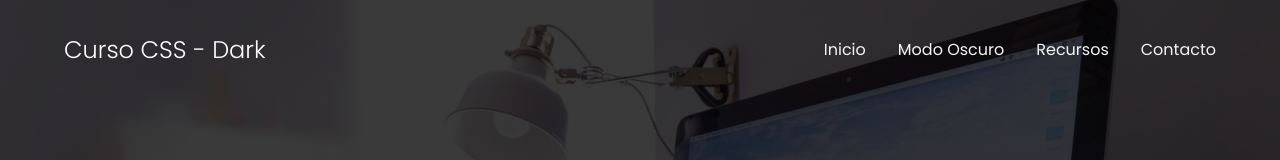
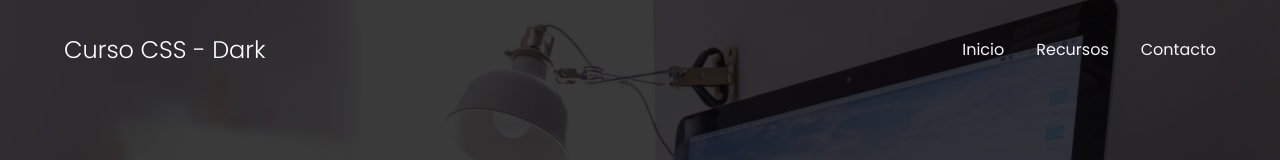
Before and after one commit to SebastianAlagon/pagina-ejemplo-1, a plain HTML site: page index.html in a window 1280 px wide. Shown: the top 160 px of the page. Drawn offline with Linux system fonts and the light colour scheme.

Commit message:
second commit

```diff
--- a/index.html
+++ b/index.html
@@ -8,7 +8,7 @@
     <link rel="shortcut icon" href="./images/favicon.png" type="image/x-icon">
     <link rel="stylesheet" href="./css/normalize.css">
     <link rel="stylesheet" href="./css/estilos.css">
-    <link rel="stylesheet" href="./css/dark.css"> <!-- NUEVO ESTILO OSCURO -->
+    <link rel="stylesheet" href="./css/dark.css">
     <meta name="theme-color" content="#1b1b1b">
 </head>
 
@@ -22,7 +22,6 @@
 
             <ul class="nav__link nav__link--menu">
                 <li class="nav__items"><a href="index.html" class="nav__links">Inicio</a></li>
-                <li class="nav__items"><a href="dark.html" class="nav__links">Modo Oscuro</a></li>
                 <li class="nav__items"><a href="#" class="nav__links">Recursos</a></li>
                 <li class="nav__items"><a href="#" class="nav__links">Contacto</a></li>
                 <img src="./images/close.svg" class="nav__close" alt="Cerrar menú">
```
